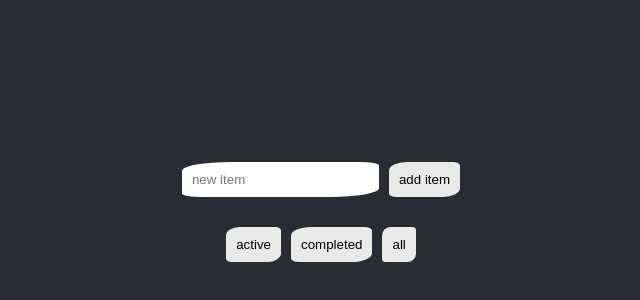
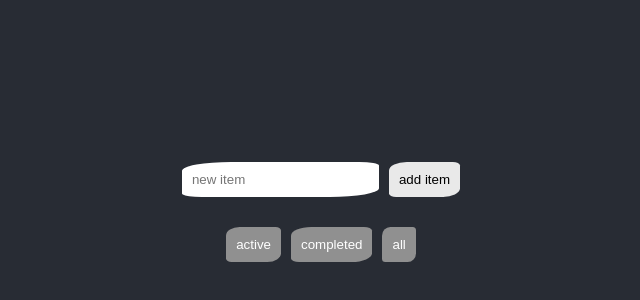
Before and after one commit to piramidonwitch/dragdrop-app, a React (Create React App) app: page / in a window 1280 px wide. Shown: the part 188-488 px from the top of the page, without its empty margins (319-959 px from the left). Built offline with nearby package versions, Linux system fonts and the light colour scheme.

Commit message:
update classList

```diff
--- a/src/App.css
+++ b/src/App.css
@@ -62,11 +62,6 @@ input {
   display: flex
 }
 
-/* .check input{
-  padding: 5px;
-  margin: 0;
-} */
-
 .filterBlock {
   display: flex;
   align-items: center;
@@ -80,13 +75,18 @@ input {
   background-color: rgb(233, 233, 233);
 }
 
+.submitBtnActive {
+  border: 2px;
+  border-radius: 25% 10%;
+  padding: 10px;
+  margin: 5px;
+  background-color: rgb(144, 144, 144);
+  color: white;
+}
+
 .item, .btn, .submitBtn:hover {
   cursor: pointer;
 }
-
-
-
-
 
 input, textarea, input:active, textarea:active {outline:none;}
 
--- a/src/App.js
+++ b/src/App.js
@@ -13,6 +13,11 @@ function App() {
   const getLocStorData = JSON.parse(localStorage.getItem('items'))
   const [data, setData] = useState(getLocStorData || defaultData)
   const [filter, setFilter] = useState('active')
+
+  const [activeBtn, setActiveBtn] = useState('false')
+  const [completeBtn, setCompleteBtn] = useState('false')
+  const [allBtn, setAllBtn] = useState('false')
+
   useEffect(() => {
     localStorage.setItem('items', JSON.stringify(data))
   }, [data])
@@ -48,7 +53,7 @@ function App() {
   return (
     <div className="App">
       <Add changeData={setData}
-      filter={setFilter}
+        filter={setFilter}
       />
       <Block
         data={filtredData}
@@ -59,6 +64,14 @@ function App() {
       />
       <FilterBlock
         changeFilter={changeFilter}
+
+        setActiveBtn={setActiveBtn}
+        setCompleteBtn={setCompleteBtn}
+        setAllBtn={setAllBtn}
+        activeBtn={activeBtn}
+        completeBtn={completeBtn}
+        allBtn={allBtn}
+
       />
 
     </div>
--- a/src/components/FilterBlock.jsx
+++ b/src/components/FilterBlock.jsx
@@ -1,9 +1,37 @@
-export function FilterBlock ({changeFilter}) {
+
+
+export function FilterBlock({ changeFilter, setActiveBtn, activeBtn, setCompleteBtn, completeBtn, setAllBtn, allBtn }) {
+
     return (
         <div className="filterBlock">
-        <button className="submitBtn" onClick={()=>{changeFilter('active')}}>active</button>
-        <button className="submitBtn" onClick={()=>{changeFilter('completed')}}>completed</button>
-        <button className="submitBtn" onClick={()=>{changeFilter('all')}}>all</button>
+
+            <button onClick={() => {
+                changeFilter('active')
+                setActiveBtn(true)
+                setCompleteBtn(false)
+                setAllBtn(false)
+            }}
+                className={activeBtn ? 'submitBtnActive' : 'submitBtn'}>active
+            </button>
+
+            <button onClick={() => {
+                changeFilter('completed')
+                setCompleteBtn(true)
+                setActiveBtn(false)
+                setAllBtn(false)
+            }}
+                className={completeBtn ? 'submitBtnActive' : 'submitBtn'}>completed
+            </button>
+
+            <button onClick={() => {
+                changeFilter('all')
+                setAllBtn(true)
+                setActiveBtn(false)
+                setCompleteBtn(false)
+            }}
+                className={allBtn ? 'submitBtnActive' : 'submitBtn'}>all
+            </button>
+
         </div>
     )
 }
```
